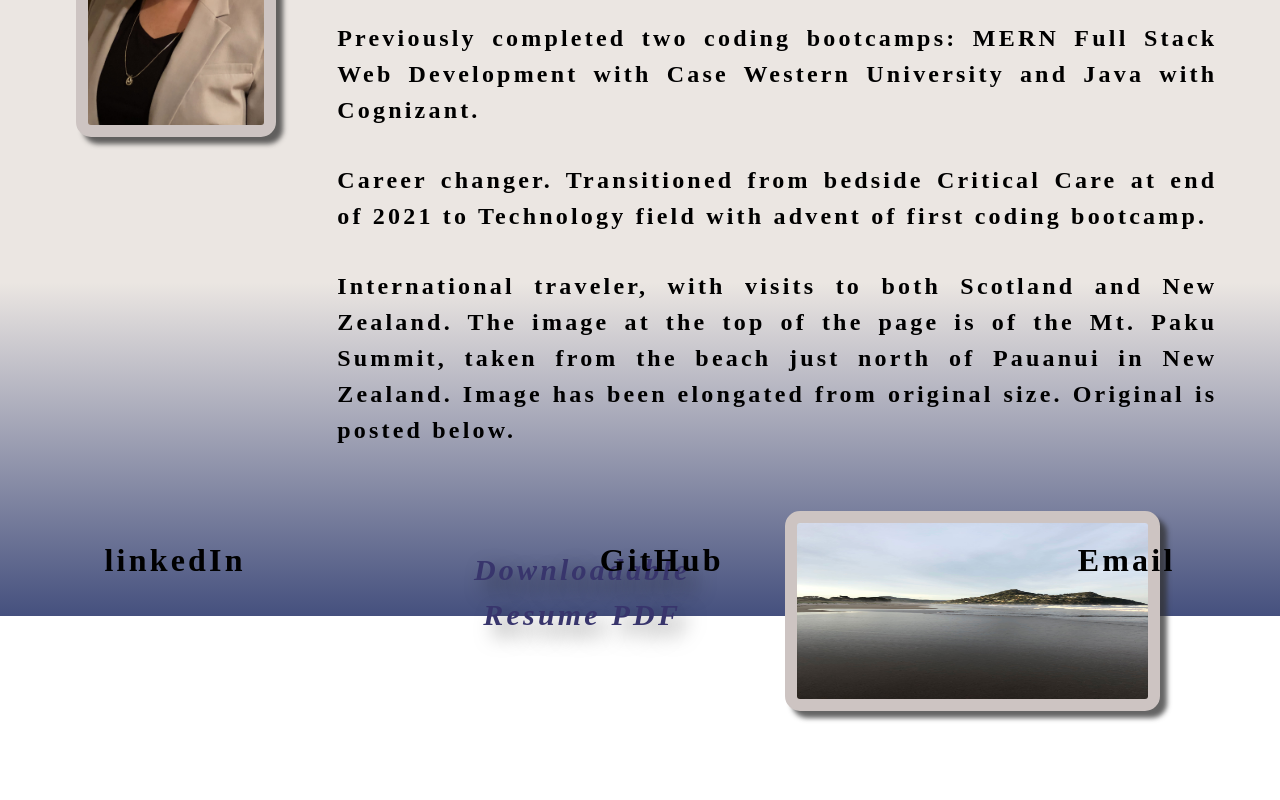
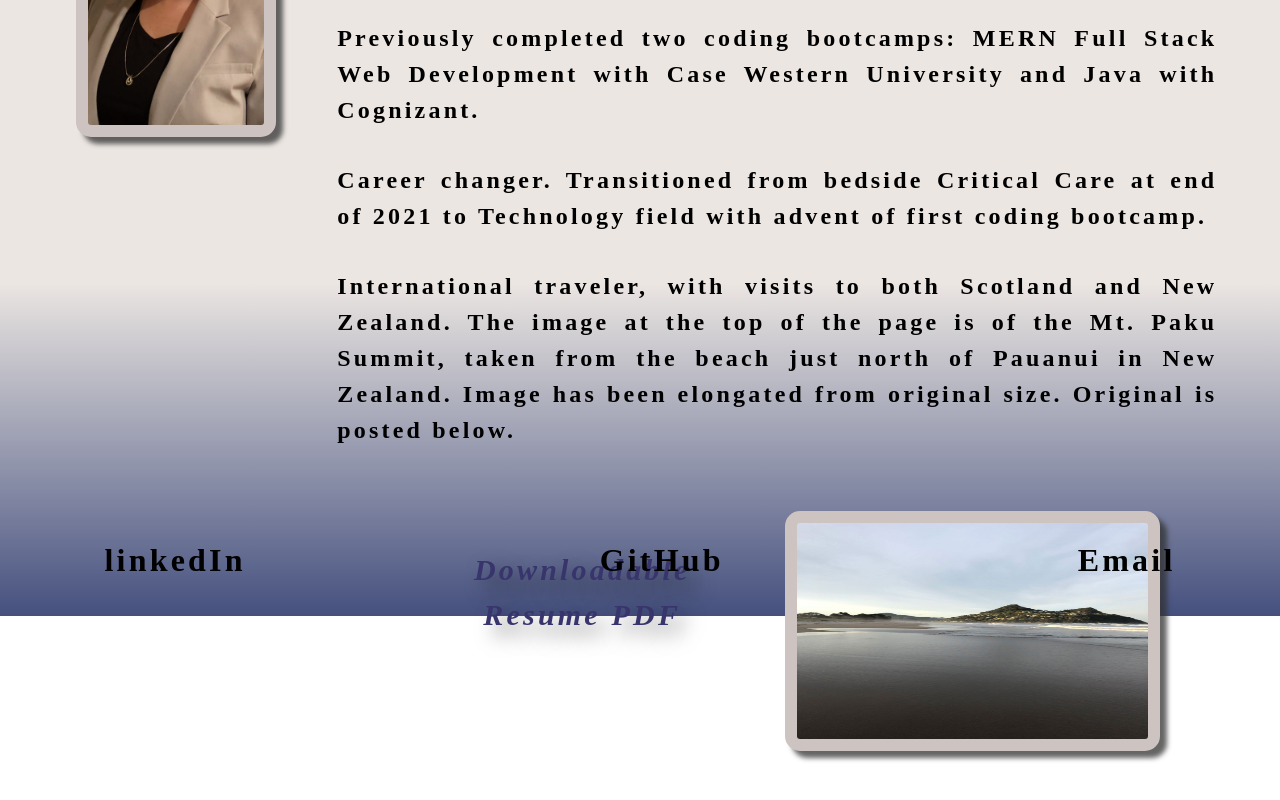
Before and after one commit to cphill11/react-portfolio, a React (Create React App) app: page / in a window 1280 px wide. Shown: the part 718-1518 px from the top of the page. Built offline with nearby package versions, Linux system fonts and the light colour scheme.

Commit message:
changed css for project images to reduce image stretch

```diff
--- a/src/index.css
+++ b/src/index.css
@@ -24,11 +24,6 @@ main {
   margin: 0 auto;
   max-width: 100%;
 }
-
-/* html,
-body {
-  min-height: 100vh;
-} */
 
 body {
   margin: 0;
@@ -236,7 +231,8 @@ footer section {
 }
 
 img {
-  justify-content: center;
+  /* justify-content: center; */
+  align-self: flex-start;
   padding: 10px;
   border: 2px solid;
   border-color: rgb(109, 111, 114);
@@ -274,9 +270,10 @@ img {
 }
 
 .SplitPane img {
-  height: 200px;
+  height: 240px;
   width: 375px;
   margin: 0.5rem 0.5rem 2.75rem 0.5rem;
+  align-self: flex-start;
 }
 
 .SplitPane-Left {
```
